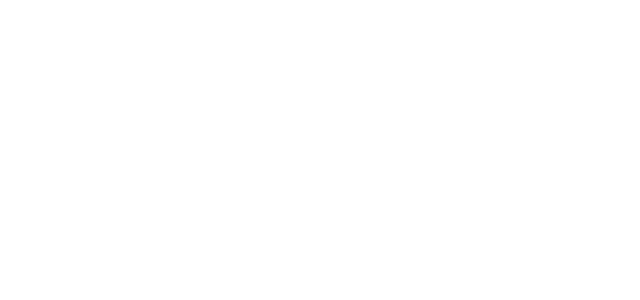
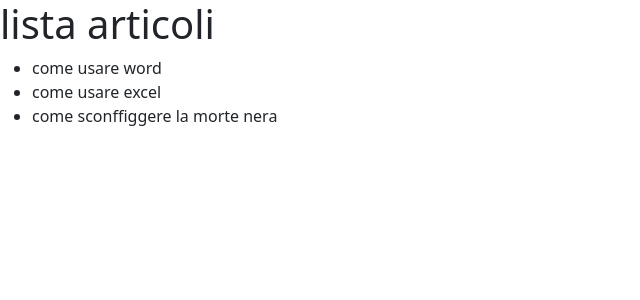
Before and after one commit to manuelpezzi/react-form, a React (Vite) app: page / in a window 1280 px wide. Shown: the top 300 px of the page, without its empty margins (0-640 px from the left). Built offline with nearby package versions, Linux system fonts and the light colour scheme.

Commit message:
lista statica creata

```diff
--- a/src/App.jsx
+++ b/src/App.jsx
@@ -1,10 +1,21 @@
 
 
 function App() {
-
+  const articoli = [
+    "come usare word",
+    "come usare excel",
+    "come sconffiggere la morte nera"
+  ]
   return (
     <>
-
+      <div>
+        <h1>lista articoli </h1>
+        <ul>
+          {articoli.map((title, index) => (
+            <li key={index}>{title}</li>
+          ))}
+        </ul>
+      </div>
     </>
   )
 }
```
